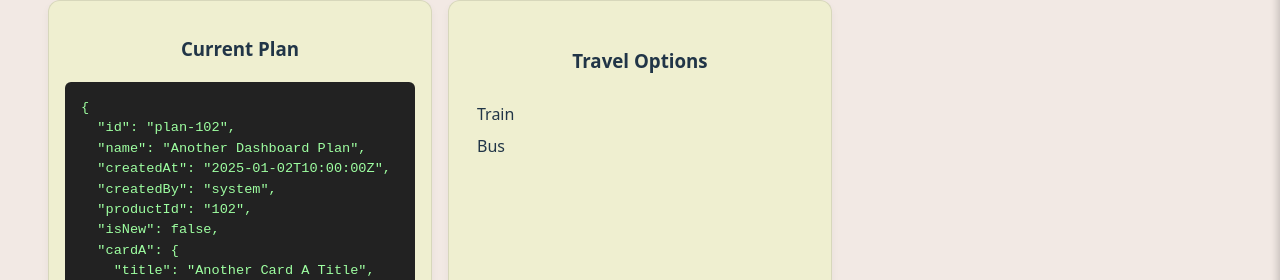
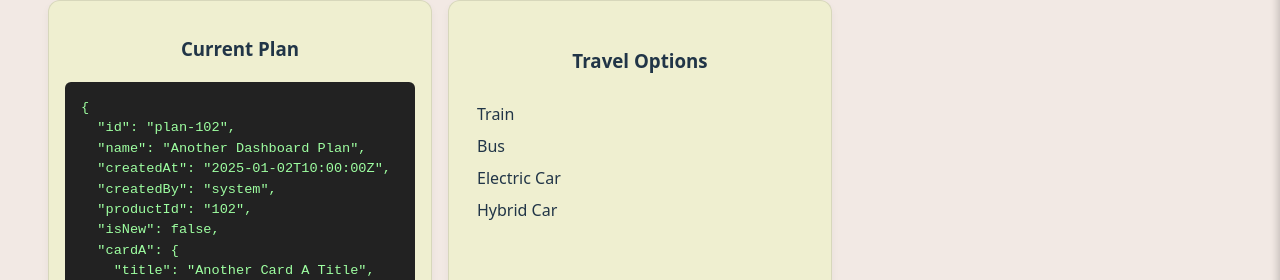
Before and after one commit to kshamesh/rtk-poc, a React (Vite) app: page / in a window 1280 px wide. Shown: the part 379-659 px from the top of the page. Built offline with nearby package versions, Linux system fonts and the light colour scheme; no server answers.

Commit message:
Add Travel Merge

```diff
--- a/src/components/Cards/TravelCard.tsx
+++ b/src/components/Cards/TravelCard.tsx
@@ -1,19 +1,27 @@
 // components/cards/TravelCard.tsx
-import React from "react";
-import { useSelector } from "react-redux";
+import React, { useEffect } from "react";
 
-import type { RootState } from "../../store/store";
+import { useAppDispatch, useAppSelector } from "../../store/hooks";
+import { getTravelOptions } from "../../features/api/travelApi";
+import { mergeTravelCard } from "../../features/Plan/planSlice";
 
-const CardD: React.FC = () => {
-  const travelCard = useSelector(
-    (state: RootState) => state.plan.plan?.travelCard
-  );
+const TravelCard: React.FC = () => {
+  const dispatch = useAppDispatch();
+  const travelOptions = useAppSelector((s) => s.plan.plan?.travelCard ?? []);
+
+  useEffect(() => {
+    const loadOptions = async () => {
+      const apiOptions = await getTravelOptions();
+      dispatch(mergeTravelCard(apiOptions));
+    };
+    loadOptions();
+  }, [dispatch, travelOptions.length]);
 
   return (
     <div className="card-content">
       <h3>Travel Options</h3>
       <ul style={{ listStyle: "none", textAlign: "left" }}>
-        {travelCard?.slice(0, 5).map((user) => {
+        {travelOptions?.slice(0, 5).map((user) => {
           return (
             <li key={user} style={{ textAlign: "left" }}>
               <span>{user}</span>
@@ -25,4 +33,4 @@ const CardD: React.FC = () => {
   );
 };
 
-export default CardD;
+export default TravelCard;
--- a/src/features/Plan/planSlice.ts
+++ b/src/features/Plan/planSlice.ts
@@ -58,6 +58,13 @@ const planSlice = createSlice({
       state.plan = null;
       state.error = null;
     },
+    mergeTravelCard(state, action: PayloadAction<string[]>) {
+      if (state.plan) {
+        const existing = new Set(state.plan.travelCard ?? []);
+        action.payload.forEach((opt) => existing.add(opt));
+        state.plan.travelCard = Array.from(existing);
+      }
+    },
   },
   extraReducers: (builder) => {
     builder
@@ -76,7 +83,7 @@ const planSlice = createSlice({
   },
 });
 
-export const { setPlan, clearPlan } = planSlice.actions;
+export const { setPlan, clearPlan, mergeTravelCard } = planSlice.actions;
 export default planSlice.reducer;
 
 // selectors
--- /dev/null
+++ b/src/features/api/travelApi.ts
@@ -0,0 +1,6 @@
+const delay = (ms: number) => new Promise((res) => setTimeout(res, ms));
+
+export async function getTravelOptions(): Promise<string[]> {
+  await delay(800); // fake network delay
+  return ["Electric Car", "Hybrid Car"];
+}
```
